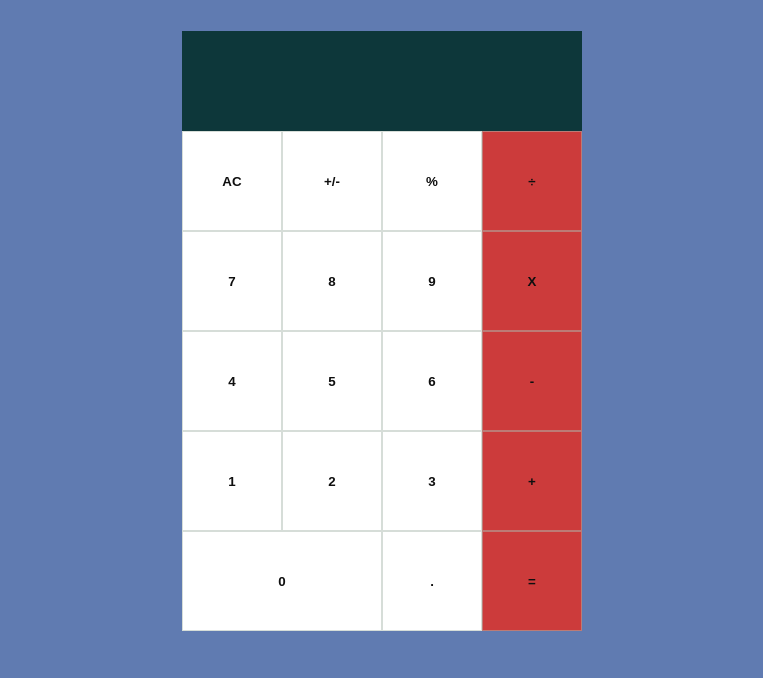
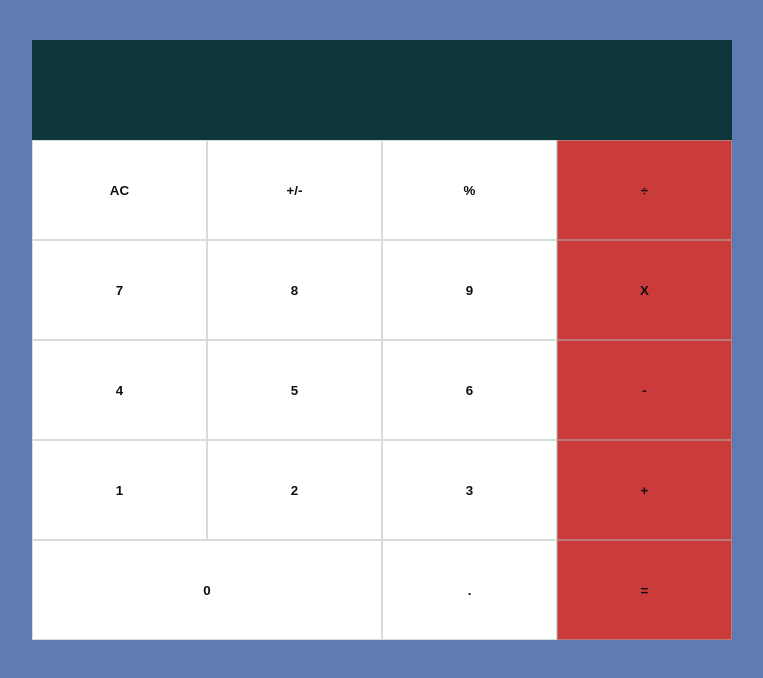
Before and after one commit to AkintoyeOlamide/Calculator, a React (Create React App) app: page / in a window 1280 px wide. Shown: the top 678 px of the page, without its empty margins (258-1021 px from the left). Built offline with nearby package versions, Linux system fonts and the light colour scheme.

Commit message:
fixed overlaping issues

```diff
--- a/src/App.css
+++ b/src/App.css
@@ -1,9 +1,11 @@
 body {
-  padding: 1px;
+  padding: 10px;
   background-color: #607bb1;
 }
 
 .App {
+  display: flex;
+  flex-wrap: wrap;
   text-align: center;
 }
 
--- a/src/components/styles.module.css
+++ b/src/components/styles.module.css
@@ -1,7 +1,7 @@
 .app,
 .display,
 .button_panel {
-  width: 400px;
+  width: 700px;
   margin: 0 auto;
   display: flex;
   align-items: center;
@@ -19,7 +19,7 @@
   height: 100px;
   color: #fff;
   font-weight: bold;
-  font-size: 60px;
+  font-size: 20px;
   position: relative;
 }
 
```
